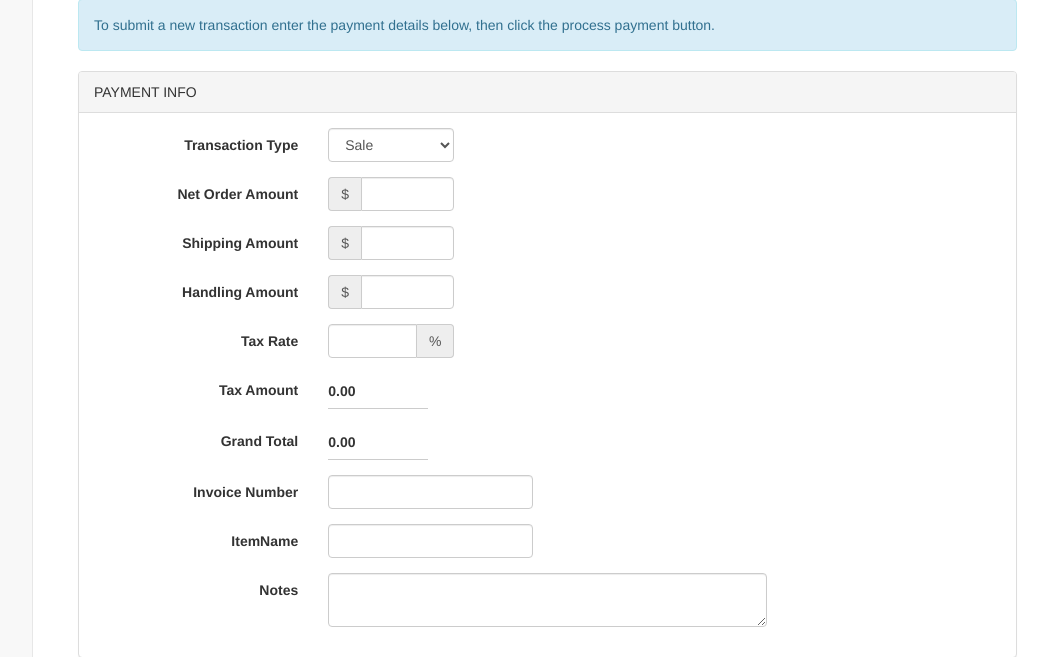
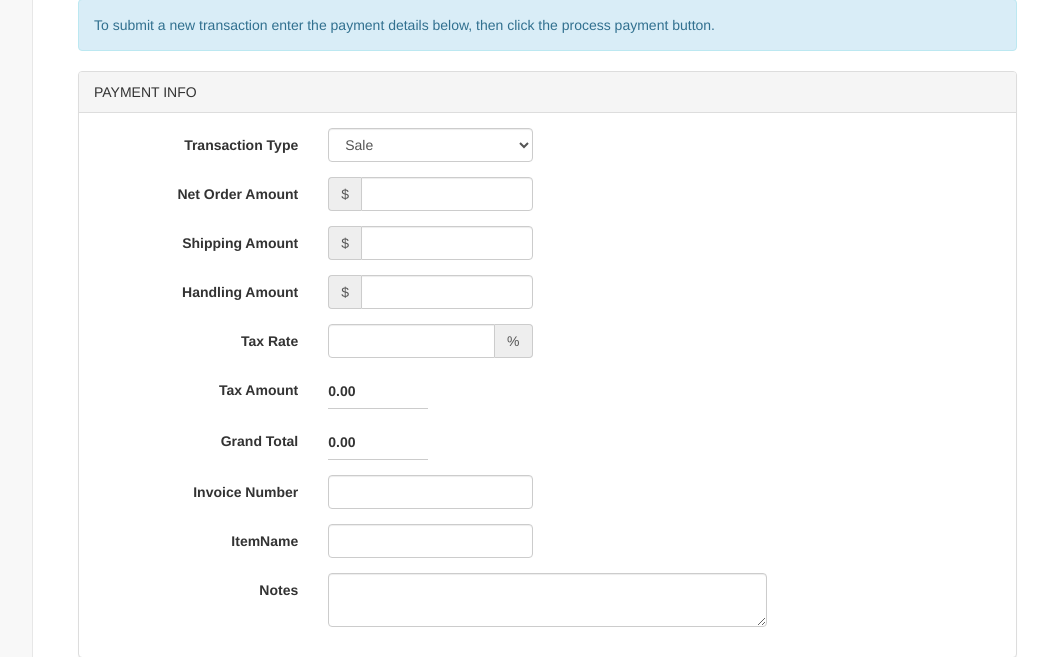
Before and after one commit to angelleye/paypal-virtual-terminal-php, a PHP site: page /pages/index.php in a window 1280 px wide. Shown: the part 162-819 px from the top of the page, without its empty margins (218-1266 px from the left). Run offline with PHP 8.4, Linux system fonts and the light colour scheme.

Commit message:
Increases width on inputs.

```diff
--- a/pages/index.php
+++ b/pages/index.php
@@ -134,7 +134,7 @@
 
                                             <div class="form-group">
                                                 <label class="col-lg-3 col-sm-4 control-label" for="TransactionType">Transaction Type</label>
-                                                <div class="col-lg-2 col-sm-3">
+                                                <div class="col-lg-3 col-sm-4">
                                                     <select class="form-control" name="TransactionType" id="TransactionType" required="required">
                                                         <option value="Authorization">Auth</option>
                                                         <option value="Sale" selected="selected">Sale</option>
@@ -144,7 +144,7 @@
 
                                             <div class="form-group">
                                                 <label class="col-lg-3 col-sm-4 control-label" for="NetAmount">Net Order Amount</label>
-                                                <div class="col-lg-2 col-sm-3">
+                                                <div class="col-lg-3 col-sm-4">
                                                     <div class="input-group">
                                                         <div class="input-group-addon"><?php echo (isset($config['CurrencySign'])) ? $config['CurrencySign'] : '$'; ?></div>
                                                         <input type="text" class="form-control" name="NetAmount" id="NetAmount" required="required" pattern="([0-9]|\$|,|.)+" data-a-sign="<?php echo (isset($config['CurrencySign'])) ? $config['CurrencySign'] : '$'; ?>" data-m-dec="2" data-w-empty="" data-l-zero="keep" data-a-form="false" />
@@ -154,7 +154,7 @@
 
                                             <div class="form-group">
                                                 <label class="col-lg-3 col-sm-4 control-label" for="ShippingAmount">Shipping Amount</label>
-                                                <div class="col-lg-2 col-sm-3">
+                                                <div class="col-lg-3 col-sm-4">
                                                     <div class="input-group">
                                                         <div class="input-group-addon"><?php echo (isset($config['CurrencySign'])) ? $config['CurrencySign'] : '$'; ?></div>
                                                         <input type="text" class="form-control" name="ShippingAmount" id="ShippingAmount" pattern="([0-9]|\$|,|.)+" data-a-sign="<?php echo (isset($config['CurrencySign'])) ? $config['CurrencySign'] : '$'; ?>" data-m-dec="2" data-w-empty="" data-l-zero="keep" data-a-form="false" />
@@ -164,7 +164,7 @@
 
                                             <div class="form-group">
                                                 <label class="col-lg-3 col-sm-4 control-label" for="HandlingAmount">Handling Amount</label>
-                                                <div class="col-lg-2 col-sm-3">
+                                                <div class="col-lg-3 col-sm-4">
                                                     <div class="input-group">
                                                         <div class="input-group-addon"><?php echo (isset($config['CurrencySign'])) ? $config['CurrencySign'] : '$'; ?></div>
                                                         <input type="text" class="form-control" name="HandlingAmount" id="HandlingAmount" pattern="([0-9]|\$|,|.)+" data-a-sign="<?php echo (isset($config['CurrencySign'])) ? $config['CurrencySign'] : '$'; ?>" data-m-dec="2" data-w-empty="" data-l-zero="keep" data-a-form="false"/>
@@ -174,7 +174,7 @@
 
                                             <div class="form-group" id="DivTaxRate">
                                                 <label class="col-lg-3 col-sm-4 control-label" for="TaxRate">Tax Rate</label>
-                                                <div class="col-lg-2 col-sm-3">
+                                                <div class="col-lg-3 col-sm-4">
                                                     <div class="input-group">
                                                         <input type="text" class="form-control" name="TaxRate" id="TaxRate" maxlength="4" />
                                                         <div class="input-group-addon">%</div>
@@ -184,7 +184,7 @@
 
                                             <div class="form-group">
                                                 <label class="col-lg-3 col-sm-4 control-label" for="TaxAmount">Tax Amount</label>
-                                                <div class="col-lg-2 col-sm-3">
+                                                <div class="col-lg-3 col-sm-4">
                                                     <div id="TaxAmountDisplay" class="form-control-static"><strong>0.00</strong></div>
                                                     <input type="hidden" name="TaxAmount" id="TaxAmount" value="0" />
                                                 </div>
@@ -192,7 +192,7 @@
 
                                             <div class="form-group">
                                                 <label class="col-lg-3 col-sm-4 control-label" for="GrandTotal">Grand Total</label>
-                                                <div class="col-lg-2 col-sm-3">
+                                                <div class="col-lg-3 col-sm-4">
                                                     <div id="GrandTotalDisplay" class="form-control-static"><strong>0.00</strong></div>
                                                     <input type="hidden" name="GrandTotal" id="GrandTotal" value="0" />
                                                 </div>
```
